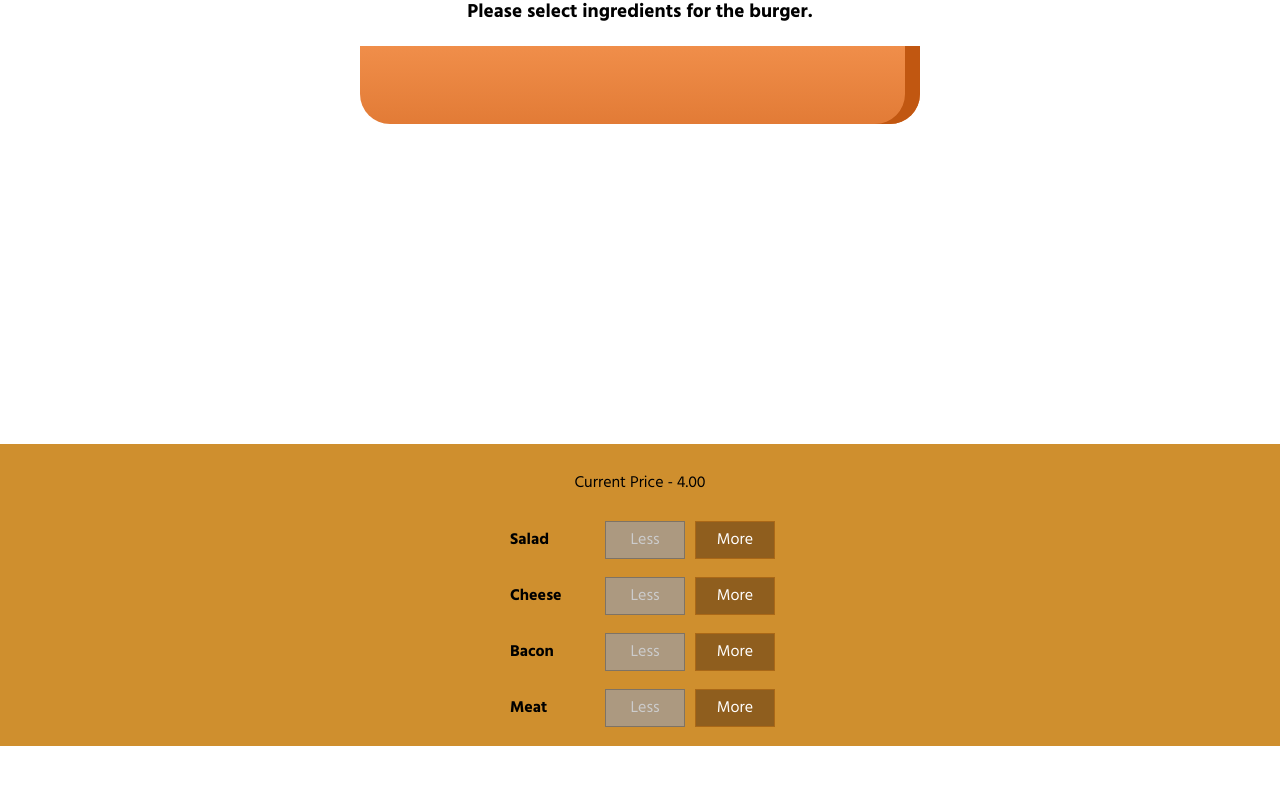
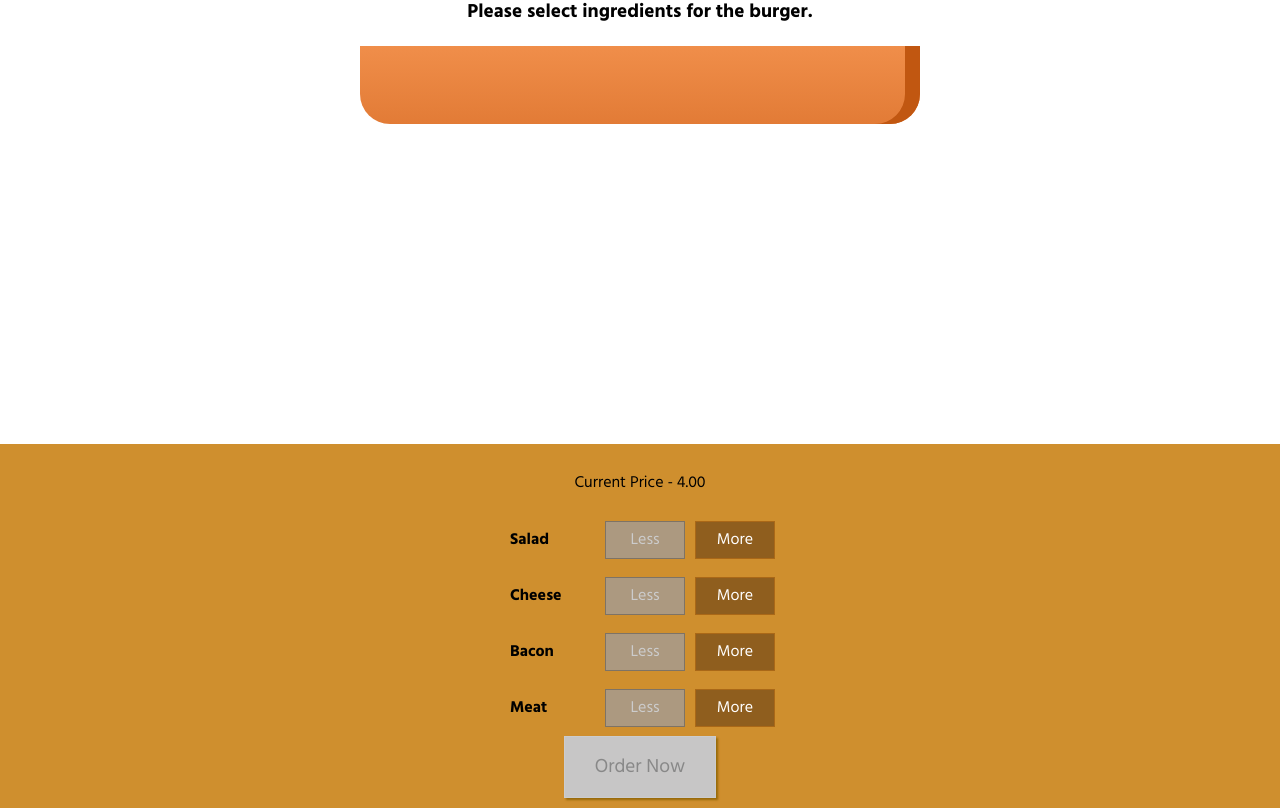
Before and after one commit to monishkumar7/burger-builder, a React app: page / in a window 1280 px wide. Shown: the part 198-1006 px from the top of the page. Before the commit the page ends 944 px from the top, so only its background shows below. Built offline with nearby package versions, Linux system fonts and the light colour scheme.

Commit message:
add order button

```diff
--- a/src/components/Burger/BuildControls/BuildControls.css
+++ b/src/components/Burger/BuildControls/BuildControls.css
@@ -8,3 +8,44 @@
     margin: auto;
     padding: 10px 0;
 }
+
+.OrderButton {
+    background-color: #DAD735;
+    outline: none;
+    cursor: pointer;
+    border: 1px solid #966909;
+    color: #966909;
+    font-family: inherit;
+    font-size: 1.2em;
+    padding: 15px 30px;
+    box-shadow: 2px 2px 2px #966909;
+}
+
+.OrderButton:hover, .OrderButton:active {
+    background-color: #A0DB41;
+    border: 1px solid #966909;
+    color: #966909;
+}
+
+.OrderButton:disabled {
+    background-color: #C7C6C6;
+    cursor: not-allowed;
+    border: 1px solid #ccc;
+    color: #888888;
+}
+
+.OrderButton:not(:disabled) {
+    animation: enable 0.3s linear;
+}
+
+@keyframes enable {
+    0% {
+        transform: scale(1);
+    }
+    60% {
+        transform: scale(1.1);
+    }
+    100% {
+        transform: scale(1);
+    }
+}
--- a/src/components/Burger/BuildControls/BuildControls.js
+++ b/src/components/Burger/BuildControls/BuildControls.js
@@ -21,6 +21,9 @@
                 removed={() => props.ingredientRemoved(ctrl.type)}
                 disabled={props.disabled[ctrl.type]}/>
         ))}
+        <button
+            className={classes.OrderButton}
+            disabled={!props.purchasable}>Order Now</button>
     </div>
 );
 
--- a/src/containers/BurgerBuilder/BurgerBuilder.js
+++ b/src/containers/BurgerBuilder/BurgerBuilder.js
@@ -22,7 +22,19 @@
             cheese: 0,
             meat: 0
         },
-        totalPrice: 4
+        totalPrice: 4,
+        purchasable: false
+    }
+
+    updatePurchaseState(ingredients) {
+        const sum = Object.keys(ingredients)
+            .map(igKey => {
+                return ingredients[igKey];
+            })
+            .reduce((sum, el) => {
+                return sum + el;
+            }, 0);
+        this.setState({purchasable: sum > 0});
     }
 
     addIngredientsHandler = (type) => {
@@ -35,7 +47,8 @@
         const priceAddition = INGREDIENT_PRICES[type];
         const oldPrice = this.state.totalPrice;
         const updatedPrice = oldPrice + priceAddition;
-        this.setState({ingredients: updatedIngredients, totalPrice: updatedPrice})
+        this.setState({ingredients: updatedIngredients, totalPrice: updatedPrice});
+        this.updatePurchaseState(updatedIngredients);
     }
 
     removeIngredientsHandler = (type) => {
@@ -51,7 +64,8 @@
         const priceDeduction = INGREDIENT_PRICES[type];
         const oldPrice = this.state.totalPrice;
         const updatedPrice = oldPrice - priceDeduction;
-        this.setState({ingredients: updatedIngredients, totalPrice: updatedPrice})
+        this.setState({ingredients: updatedIngredients, totalPrice: updatedPrice});
+        this.updatePurchaseState(updatedIngredients);
     }
     render() {
         const disabledInfo = {
@@ -69,7 +83,8 @@
                     ingredientAdded={this.addIngredientsHandler}
                     ingredientRemoved={this.removeIngredientsHandler}
                     disabled={disabledInfo}
-                    price={this.state.totalPrice}/>
+                    price={this.state.totalPrice}
+                    purchasable={this.state.purchasable}/>
             </Aux>
         );
     };
```
